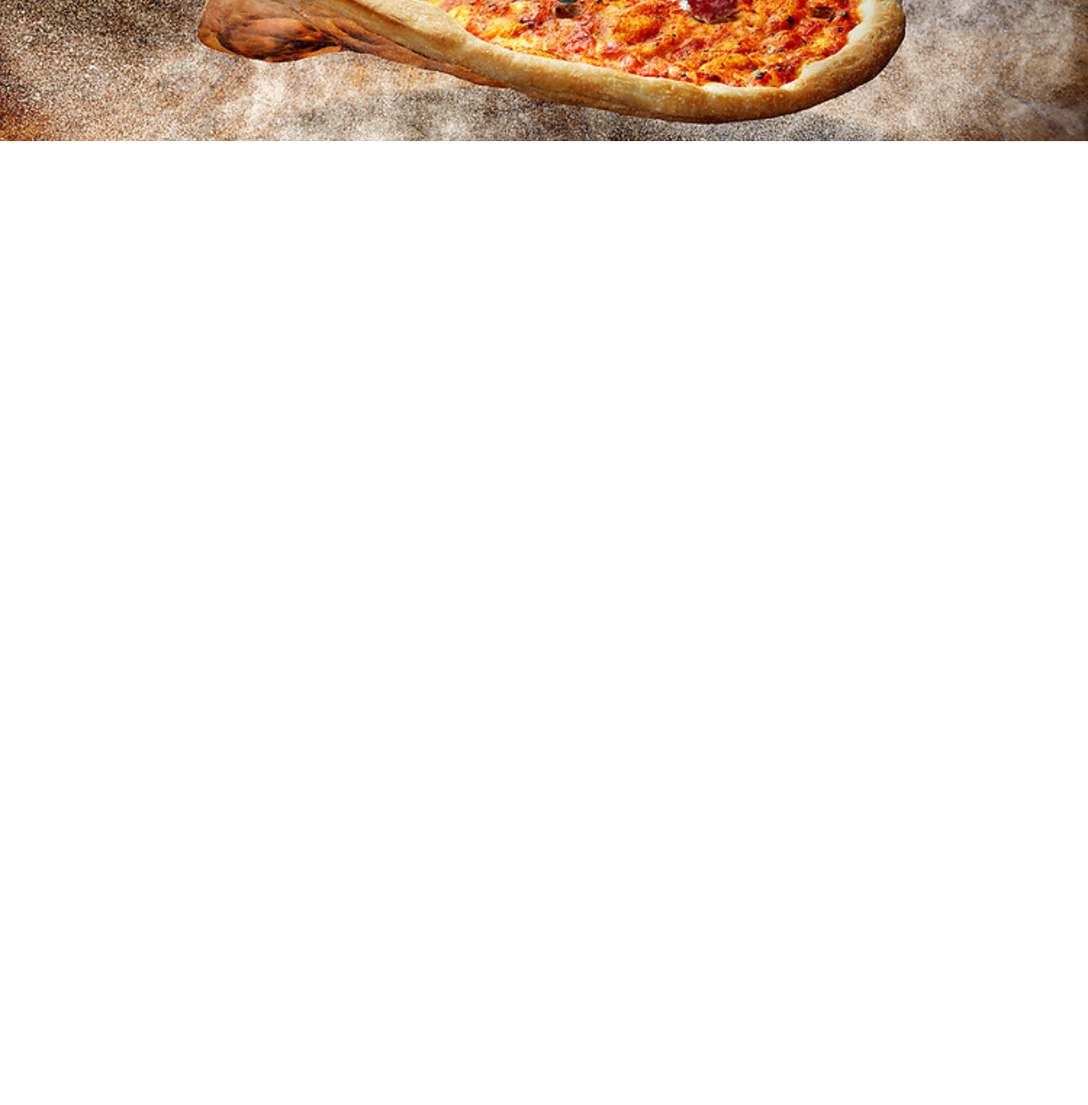
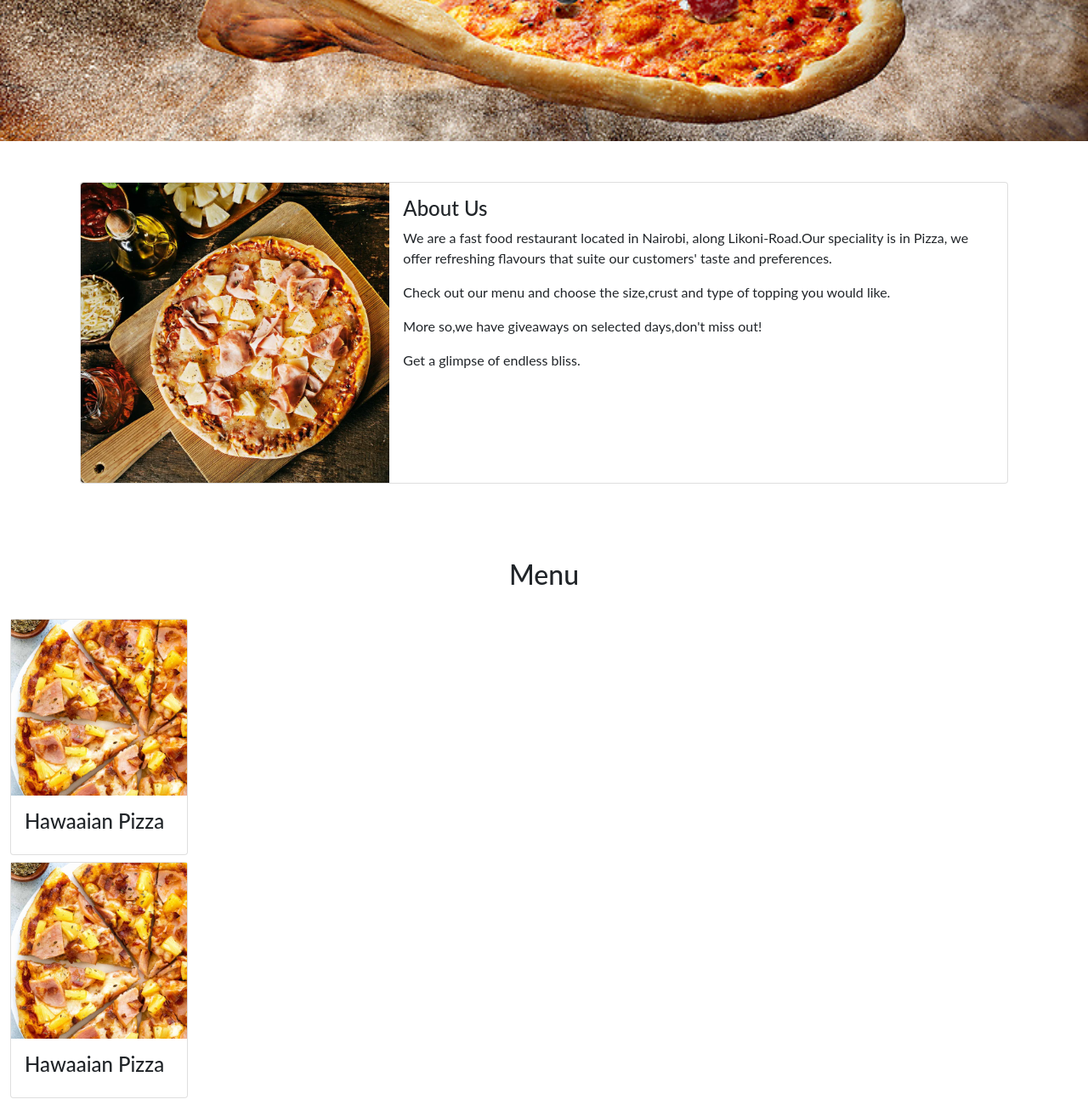
Before and after one commit to xamaan585/PIZZA-INN, a plain HTML site: page index.html in a window 1280 px wide. Shown: the part 634-1934 px from the top of the page at 85% size. Before the commit the page ends 800 px from the top, so only its background shows below. Drawn offline with Linux system fonts and the light colour scheme.

Commit message:
style.css

```diff
--- a/css/style.css
+++ b/css/style.css
@@ -13,22 +13,22 @@
     background: linear-gradient(var(--blue-color),var(--pink-color));
     border-radius: 20px;
 }
-body {
-    font-family: Lato,helvetica,arial,Lucida Grande,sans-serif;
+*,::before,::after{
+    box-sizing: inherit;
 }
-nav navbar {
-    width: 100px;
-    padding-right: 0px;
+body{
+    font-family: Lato,Helvetica,Arial,Lucida Grande,sans-serif;
+}
+nav .navbar {
+    width: 100%;
+    padding-right: 20px;
 }
 .navbar-brand {
     margin-right: 70%;
     font-weight: 800;
 }
-.h2 {
-    margin-right: 10%;
-}
-.nav item a {
-    font-size: 50px;
+.nav-item a{
+    font-size: 20px;
     font-weight: 700;
 }
 .hero {
@@ -38,14 +38,14 @@ nav navbar {
     background-size: cover;
     background-position: center;
 }
-h1 {
+h1{
     color: #00b373;
     font-size: 50px;
 }
-h5 {
+h5{
     color: white;
 }
-.button {
+.button{
     border-radius: 10px;
     background: #fed401;
 }
--- a/index.html
+++ b/index.html
@@ -25,10 +25,10 @@
                         <a href="#" class="nav-link">Home</a>
                     </li>
                     <li class="nav-item">
-                        <a href="#" class="nav-link">About</a>
+                        <a href="#" class="nav-link">About </a>
                     </li>
                     <li class="nav-item">
-                        <a href="#" class="nav-link">Our Variety</a>
+                        <a href="#" class="nav-link">Menu</a>
                     </li>
                 </ul>
             </div>
@@ -46,7 +46,55 @@
                         </div>
                     </div>
                 </div>
-            </section>
+            </section><br>
+
+                <!-- about section-->
+            <div id="about us">
+                <div class="container p-4">
+                    <div class="card mb-3">
+                        <div class="row g-0">
+                            <div class="col-md-4">
+                                <img src="assets/a-image.webp" class="img-fluid rounded-start" alt="bufalo pizza">
+                            </div>
+                            <div class="col-md-8">
+                                <div class="card-body">
+                                    <h4>About Us</h4>
+                                    <p>We are a fast food restaurant located in Nairobi, along Likoni-Road.Our speciality is in Pizza, we offer refreshing flavours that suite our customers' taste and preferences.</p>
+                                    <p>Check out our menu and choose the size,crust and type of topping you would like.</p>
+                                    <p>More so,we have giveaways on selected days,don't miss out!</p>
+                                    <p>Get a glimpse of endless bliss.</p>
+                                </div>
+                            </div>
+                        </div>
+                    </div>
+                </div>
+            </div>
+
+                <!-- menu section-->
+            <div class="container-fluid">
+                <div class="controls-top mt-5">
+                    <h2 class="text-center">Menu</h2>
+                    <div class="row banner">
+                    </div>
+                </div><br>
+                <div class="col-md-2">
+                    <div class="card mb-2">
+                        <img src="assets/h-image.jpg">
+                        <div class="card-body">
+                            <h4 class="card-title">Hawaaian Pizza</h4>
+                        </div>
+                    </div>
+                </div>
+                <div class="col-md-2">
+                    <div class="card mb-2">
+                        <img src="assets/h-image.jpg" >
+                        <div class="card-body">
+                            <h4 class="card-title">Hawaaian Pizza</h4>
+                        </div>
+                    </div>
+                </div>
+            </div>
+
         </main>
 
     <script src="js/jquery.js"></script>
```
Also changed, not shown: assets/a-image.webp (added).
